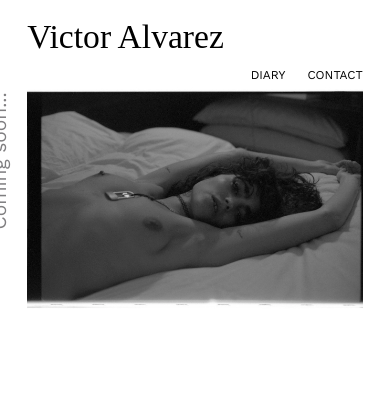
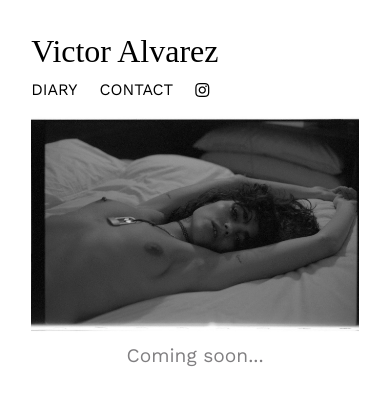
Before and after one commit to soytjan/victor-alvarez, a React (Create React App) app: page / in a window 390 px wide. Shown: the top 404 px of the page. Built offline with nearby package versions, Linux system fonts and the light colour scheme; a web font is replaced by a local one.

Commit message:
Make responsive

```diff
--- a/src/App/App.css
+++ b/src/App/App.css
@@ -5,7 +5,7 @@ html {
 
 .App {
   font-size: 14px;
-  padding: 0 12%;
+  padding: 0 18%;
   height: 100%; }
   .App a {
     text-decoration: none;
@@ -17,7 +17,7 @@ html {
   .App h2 {
     font-family: "Maitree", serif; }
   .App h1 {
-    font-size: 2.4em; }
+    font-size: 3.5em; }
   .App h2 {
     font-size: 1.6em; }
   .App p {
@@ -33,10 +33,39 @@ html {
     .App nav a {
       margin: 0 0 0 22px;
       padding-bottom: 2px;
-      font-size: 12px; }
+      font-size: 18px; }
     .App nav a.active {
       border-bottom: 1px solid #807F81; }
 
-@media screen and (max-width: 1200px) {
+@media screen and (max-width: 2280px) {
   .App {
-    padding: 0 7%; } }
+    padding: 0 14%; } }
+
+@media screen and (max-width: 1520px) {
+  .App h1 {
+    font-size: 3rem; }
+  .App nav a {
+    font-size: 16px; } }
+
+@media screen and (max-width: 1300px) {
+  .App {
+    padding: 0 12%; }
+    .App h1 {
+      font-size: 2.6rem; }
+    .App nav a {
+      font-size: 1rem; } }
+
+@media screen and (max-width: 920px) {
+  .App header {
+    padding: 35px 0 5px; } }
+
+@media screen and (max-width: 570px) {
+  .App {
+    padding: 0 8%; }
+    .App h1 {
+      font-size: 2rem; }
+    .App nav {
+      justify-content: flex-start;
+      padding: 10px 0; }
+      .App nav a {
+        margin: 0 22px 0 0; } }
--- a/src/App/App.js
+++ b/src/App/App.js
@@ -20,6 +20,7 @@ class App extends Component {
           <NavLink to='/contact'>
             CONTACT
           </NavLink>
+          <a href='https://www.instagram.com/victoralvarezstudio/'  target="_blank" rel='noopener'><i class="fab fa-instagram"></i> </a>
         </nav>
         <main>
           <Route exact path='/' component={Home} />
--- a/src/App/App.scss
+++ b/src/App/App.scss
@@ -7,7 +7,7 @@ html {
 
 .App {
   font-size: 14px;
-  padding: 0 12%;
+  padding: 0 18%;
   height: 100%;
 
   a {
@@ -26,7 +26,7 @@ html {
   }
 
   h1 {
-    font-size: 2.4em;
+    font-size: 3.5em;
   }
 
   h2 {
@@ -51,7 +51,7 @@ html {
     a {
       margin: 0 0 0 22px;
       padding-bottom: 2px;
-      font-size: 12px;
+      font-size: 18px;
     }
 
     a.active {
@@ -60,8 +60,65 @@ html {
   }
 }
 
-@media screen and (max-width: 1200px) {
+@media screen and (max-width: 2280px) {
   .App {
-    padding: 0 7%;
+    padding: 0 14%;
   }
 }
+
+@media screen and (max-width: 1520px) {
+  .App {
+    h1 {
+      font-size: 3rem;
+    }
+
+    nav {
+      a {
+        font-size: 16px;
+      }
+    }
+  }
+}
+
+@media screen and (max-width: 1300px) {
+  .App {
+    padding: 0 12%;
+
+    h1 {
+      font-size: 2.6rem;
+    }
+
+    nav {
+      a {
+        font-size: 1rem;
+      }
+    }
+  }
+}
+
+@media screen and (max-width: 920px) {
+  .App {
+    header {
+      padding: 35px 0 5px;
+    }
+  }
+}
+
+@media screen and (max-width: 570px) {
+  .App {
+    padding: 0 8%;
+
+    h1 {
+      font-size: 2rem;
+    }
+
+    nav {
+      justify-content: flex-start;
+      padding: 10px 0;
+
+      a {
+        margin: 0 22px 0 0;
+      }
+    }
+  }
+}
--- a/src/Contact/Contact.css
+++ b/src/Contact/Contact.css
@@ -1,7 +1,21 @@
 .Contact {
-  padding: 60px 0; }
+  font-size: 1.2rem;
+  padding: 180px 0; }
   .Contact a {
     display: block; }
   .Contact .contact-box {
     margin-top: 30px;
     line-height: 200%; }
+
+@media screen and (max-width: 1635px) {
+  .Contact {
+    padding: 100px 0; } }
+
+@media screen and (max-width: 1300px) {
+  .Contact {
+    padding: 80px 0;
+    font-size: 1.1rem; } }
+
+@media screen and (max-width: 570px) {
+  .Contact {
+    padding: 60px 0; } }
--- a/src/Contact/Contact.js
+++ b/src/Contact/Contact.js
@@ -6,7 +6,7 @@ const Contact = () => {
     <div className='Contact'>
       <a href="mailto:info@victoralvarezstudio.com">info@victoralvarezstudio.com</a>
       <div className='contact-box'>
-        <a href="https://www.instagram.com/victoralvarezstudio/"><i class="fab fa-instagram"></i> Victor Alvarez Studio</a>
+        <a href="https://www.instagram.com/victoralvarezstudio/" target="_blank" rel='noopener'>ig: @victoralvarezstudio</a>
         <p>+34 606 868 575</p>
         <p>Based in Madrid</p>
         <p>Spain</p>
--- a/src/Home/Home.css
+++ b/src/Home/Home.css
@@ -7,9 +7,21 @@
     width: 100%; }
   .Home .coming-soon {
     color: #807F81;
-    font-size: 1.2rem;
+    font-size: 1.6rem;
     position: absolute;
-    left: -6rem;
+    left: -8rem;
     top: calc(50% - 63px);
     -webkit-transform: rotate(-90deg);
     transform: rotate(-90deg); }
+
+@media screen and (max-width: 1520px) {
+  .Home .coming-soon {
+    font-size: 1.2rem;
+    left: -6rem; } }
+
+@media screen and (max-width: 570px) {
+  .Home .coming-soon {
+    transform: rotate(0deg);
+    position: relative;
+    text-align: center;
+    left: 0; } }
--- a/src/Home/Home.js
+++ b/src/Home/Home.js
@@ -5,8 +5,8 @@ import image from '../assets/home-photo.jpg';
 const Home = () => {
   return (
     <div className='Home'>
+      <img src={image} />
       <p className='coming-soon'>Coming soon...</p>
-      <img src={image} />
     </div>
   )
 }
--- a/src/Home/Home.scss
+++ b/src/Home/Home.scss
@@ -13,12 +13,31 @@
 
   .coming-soon {
     color: $slate;
-    font-size: 1.2rem;
-    // font-weight: $light;
+    font-size: 1.6rem;
     position: absolute;
-    left: -6rem;
+    left: -8rem;
     top: calc(50% - 63px);
     -webkit-transform: rotate(-90deg);
     transform: rotate(-90deg);
   }
 }
+
+@media screen and (max-width: 1520px) {
+  .Home {
+    .coming-soon {
+      font-size: 1.2rem;
+      left: -6rem;
+    }
+  }
+}
+
+@media screen and (max-width: 570px) {
+  .Home {
+    .coming-soon {
+      transform: rotate(0deg);
+      position: relative;
+      text-align: center;
+      left: 0;
+    }
+  }
+}
```
Also changed, not shown: src/Contact/Contact.scss (+21 -1 lines).
